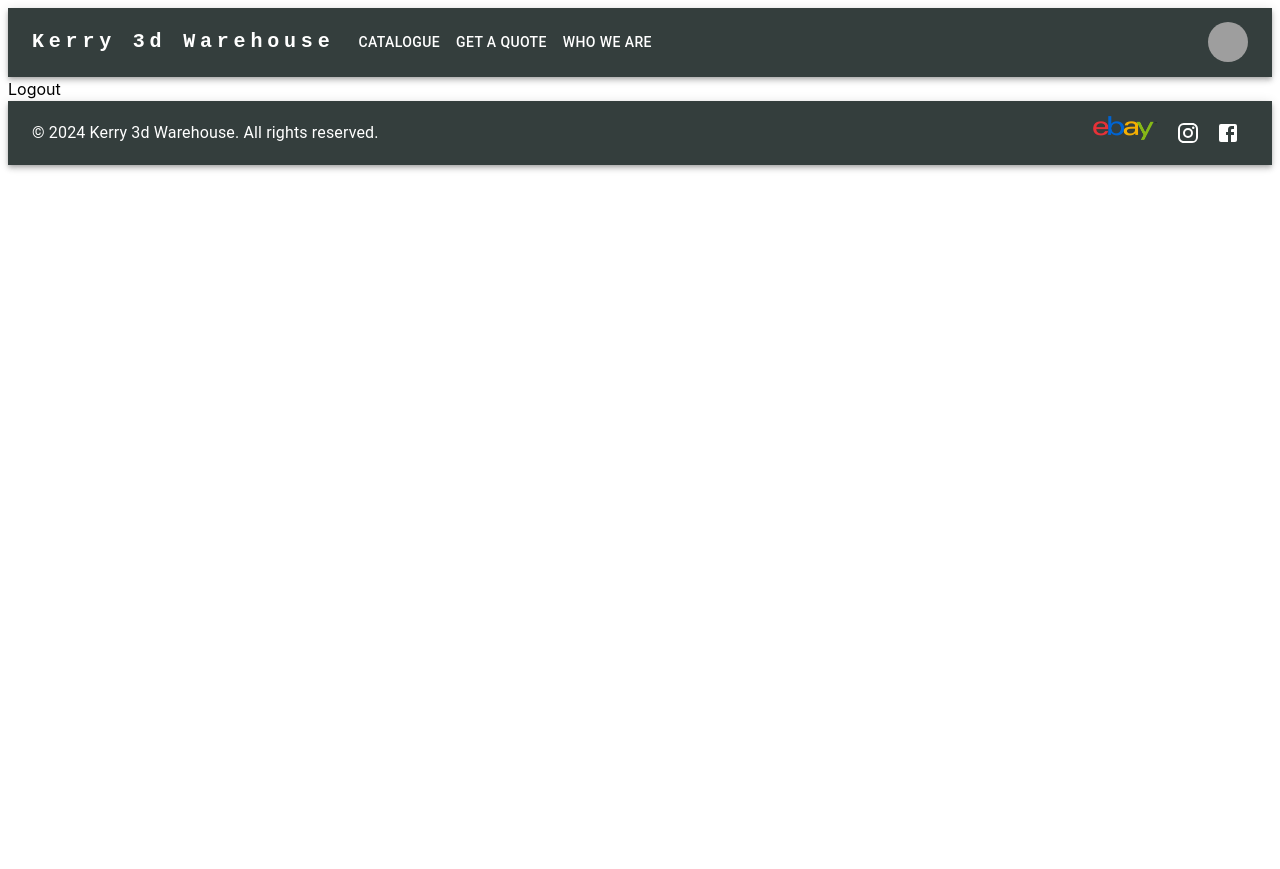
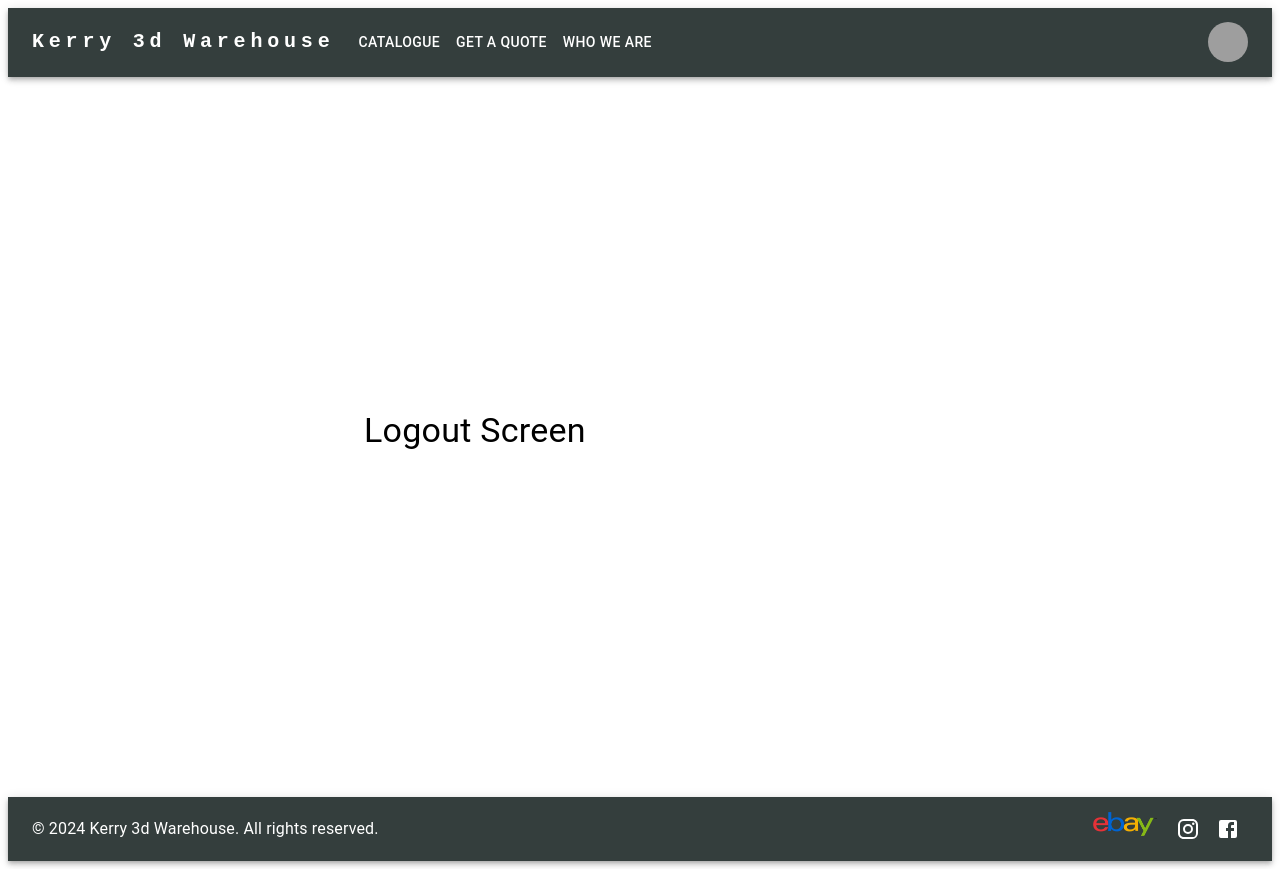
Before and after one commit to 27Stanley/kerry3dwarehouse, a React (Vite) app: page /Logout in a window 1280 px wide. Before the commit the page ends 800 px from the top, so only its background shows below. Built offline with nearby package versions, Linux system fonts and the light colour scheme; grey boxes are pictures that could not be loaded.

Commit message:
screens clarity and prep for admin dashboard

```diff
--- a/src/App.tsx
+++ b/src/App.tsx
@@ -5,13 +5,13 @@ import Header from "./components/Header";
 import Footer from "./components/Footer";
 
 //Routes
-import Landing from "./screens/Landing";
-import About from "./screens/About";
-import Basket from "./screens/Basket";
-import CustomQuotes from "./screens/CustomQuotes";
-import Catalogue from "./screens/Catalogue";
-import ShoppingCart from "./screens/ShoppingCart";
-import EachProduct from "./screens/EachProduct";
+import Landing from "./screensClient/Landing";
+import About from "./screensClient/About";
+import Basket from "./screensClient/Basket";
+import CustomQuotes from "./screensClient/CustomQuotes";
+import Catalogue from "./screensClient/Catalogue";
+import ShoppingCart from "./screensClient/ShoppingCart";
+import EachProduct from "./screensClient/EachProduct";
 
 //User Routes
 import Account from "./screensUser/Account";
@@ -41,7 +41,7 @@ function App() {
           <Route path="Profile" element={<Profile />} />
           <Route path="Logout" element={<Logout />} />
 
-          <Route path="AdminDashboard" element={<AdminDashboard />} />
+          <Route path="adminDashboardSuper" element={<AdminDashboard />} />
         </Routes>
         <Footer />
       </div>
--- a/src/screens/About.tsx
+++ b/src/screensClient/About.tsx
@@ -23,9 +23,6 @@ export default function About({}: Props) {
         Who We Are
       </Typography>
       <Divider />
-      <Typography variant="h4" gutterBottom>
-        Iconic Designs Meeting Premium Construction
-      </Typography>
       <Typography variant="body1" paragraph>
         Starting 2024, Kerry 3D Warehouse is at the forefront of creating
         outstanding 3D-printed products.
--- a/src/screensUser/Logout.tsx
+++ b/src/screensUser/Logout.tsx
@@ -1,5 +1,20 @@
 type Props = {};
+import { Button, TextField, Typography, Container, Grid } from "@mui/material";
 
 export default function Logout({}: Props) {
-  return <div>Logout</div>;
+  return (
+    <Container
+      maxWidth="sm"
+      style={{
+        height: "90vh",
+        display: "flex",
+        flexDirection: "column",
+        justifyContent: "center",
+      }}
+    >
+      <Typography variant="h4" gutterBottom>
+        Logout Screen
+      </Typography>
+    </Container>
+  );
 }
```
Also changed, not shown: src/screensClient/Basket.tsx (renamed from src/screens/Basket.tsx), src/screensClient/Catalogue.tsx (renamed from src/screens/Catalogue.tsx), src/screensClient/CustomQuotes.tsx (renamed from src/screens/CustomQuotes.tsx), src/screensClient/EachProduct.tsx (renamed from src/screens/EachProduct.tsx), src/screensClient/Landing.tsx (renamed from src/screens/Landing.tsx), src/screensClient/ShoppingCart.tsx (renamed from src/screens/ShoppingCart.tsx).
